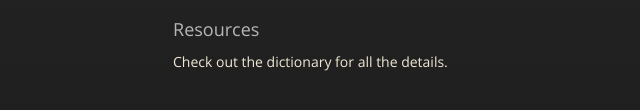
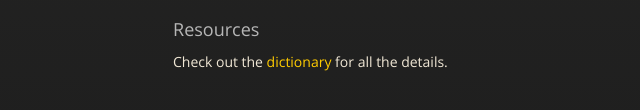
Before and after one commit to matthewmaier/howstr-livecode, a plain HTML site: page index.html in a window 1280 px wide. Shown: the part 500-610 px from the top of the page, 142-782 px from the left. Drawn offline with nearby package versions, Linux system fonts and the light colour scheme.

Commit message:
fixed dictionary link in index

```diff
--- a/index.html
+++ b/index.html
@@ -62,7 +62,7 @@
 <h3>
 <a id="howstr-resources" class="anchor" href="#howstr-resources" aria-hidden="true"><span aria-hidden="true" class="octicon octicon-link"></span></a>Resources</h3>
 
-<p>Check out the dictionary for all the details.</p>
+<p>Check out the <a href="dictionary.html">dictionary</a> for all the details.</p>
 
 <!--<p>You can <a href="https://help.github.com/articles/basic-writing-and-formatting-syntax/#mentioning-users-and-teams" class="user-mention">@mention</a> a GitHub username to generate a link to their profile. The resulting <code>&lt;a&gt;</code> element will link to the contributor’s GitHub Profile. For example: In 2007, Chris Wanstrath (<a href="https://github.com/defunkt" class="user-mention">@defunkt</a>), PJ Hyett (<a href="https://github.com/pjhyett" class="user-mention">@pjhyett</a>), and Tom Preston-Werner (<a href="https://github.com/mojombo" class="user-mention">@mojombo</a>) founded GitHub.</p>-->
 
```
